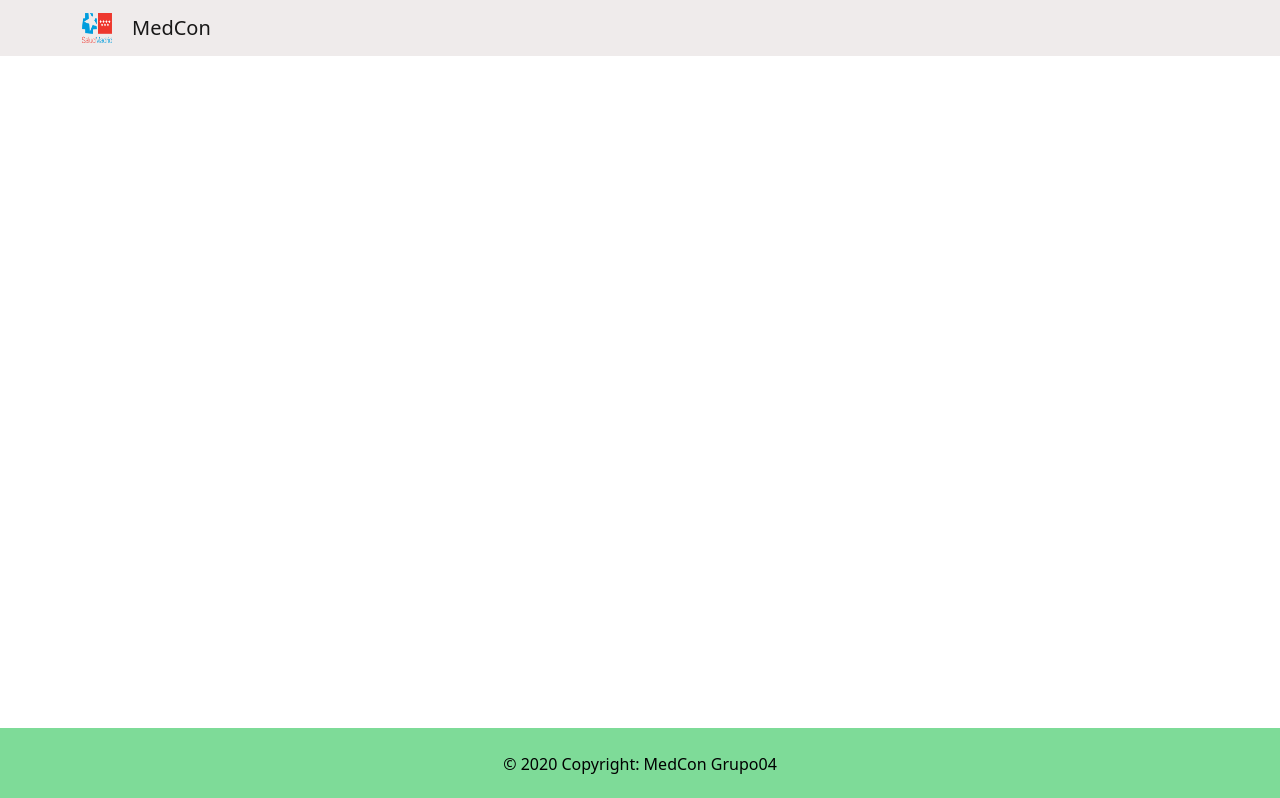
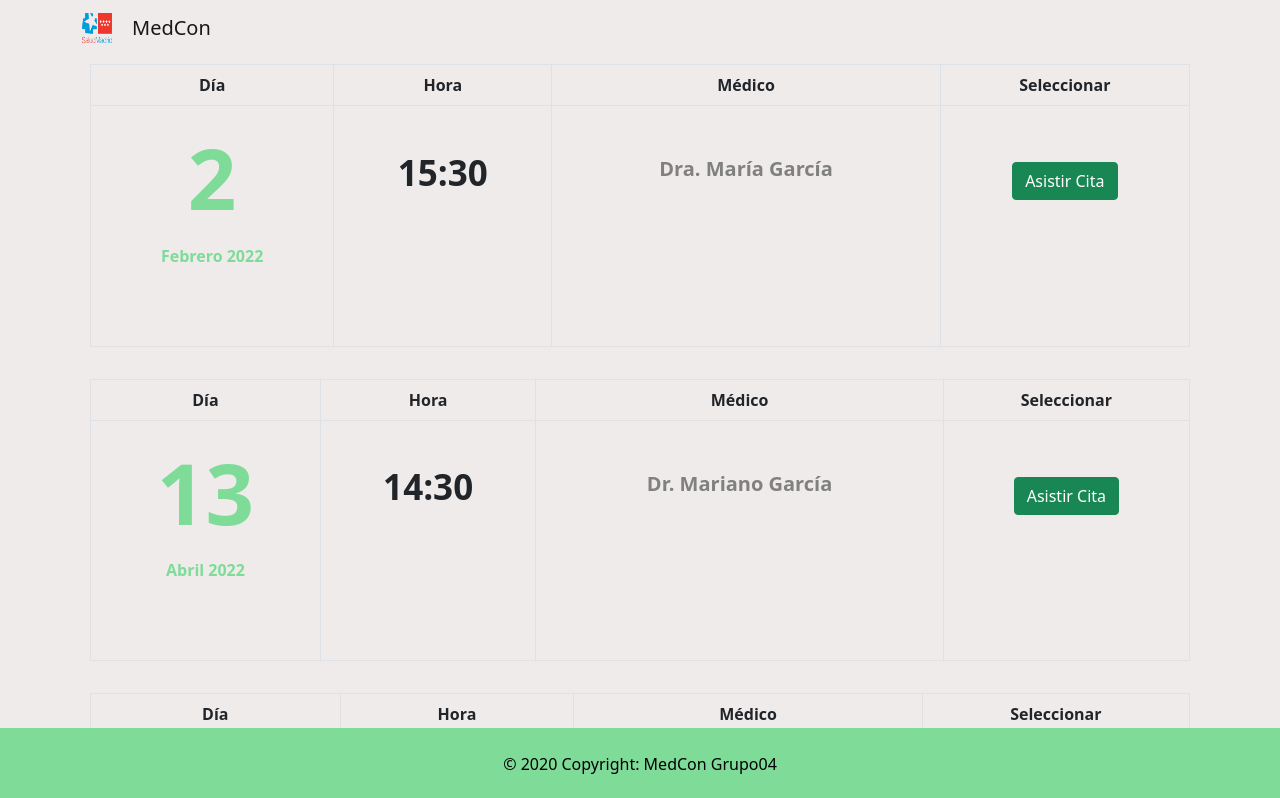
Before and after one commit to javiermofru/MedCon, a React (Create React App) app in the folder Sprint3/: page /citas in a window 1280 px wide. Shown: the top 798 px of the page. Built offline with nearby package versions, Linux system fonts and the light colour scheme.

Commit message:
tabla citas

```diff
--- a/Sprint3/src/App.js
+++ b/Sprint3/src/App.js
@@ -10,8 +10,6 @@ import {
 } from 'react-router-dom';
 import Home from './Componentes/Home';
 import Footer from './Componentes/Footer'
-import Error from './Componentes/Error';
-import CitasPaciente from './Componentes/CitasPaciente';
 import Login from './Componentes/Login';
 import Comprobacion from './Componentes/Comprobación'
 
@@ -38,11 +36,9 @@ function App() {
     <BrowserRouter>
     <Routes>
       <Route path="/" element={<Home/>} />
-      <Route path="citasPaciente" element={<CitasPaciente/>} />
       <Route path="codigo" element={<Codigo/>} />
-      <Route path="error" element={<Error/>} />
       <Route path="paciente" element={<Login/>} />
-      <Route path='comprobar' element={<Comprobacion/>}/>
+      <Route path='citas' element={<Comprobacion/>}/>
 
     </Routes>
   </BrowserRouter>
--- /dev/null
+++ b/Sprint3/src/Assets/error.css
@@ -0,0 +1,23 @@
+.Error {
+    border: transparent;
+    margin: 4%;
+    position: absolute;
+    top:0;
+    margin-top: 67px;
+    bottom: 0;
+    margin-bottom: 80px;
+    right: 0;
+    left: 0;
+    padding: 5%;
+
+  }
+
+  .ErrorInicio{
+    border: transparent;
+    float: left;
+    height: 100%;
+    width: 100%;
+    align-items: center;
+    vertical-align: middle;
+    text-align: center;
+  }
--- a/Sprint3/src/Componentes/CitasPaciente.js
+++ b/Sprint3/src/Componentes/CitasPaciente.js
@@ -10,6 +10,48 @@ let datos = JSON.parse(JSON.stringify(data));
 const Fecha = (props) => {
   return (
     <div>
+
+      <div className="container">
+        <div className="row">
+          <div className="col-12">
+            <table className="table table-bordered">
+              <tbody>
+                <tr>
+                  <th scope="col">Día</th>
+                  <th scope="col">Hora</th>
+                  <th scope="col">Médico</th>
+                  <th scope="col">Seleccionar</th>
+                </tr>
+                <tr>
+                  <th scope="row">
+                    <span id="fechaNumero">{props.iden}</span>
+                    <br/><br/><br/><br/>
+                    <span id="MesAño">{props.fecha}</span>
+                  </th>
+                  <th scope="row" id="hora">
+                    <br/>
+                    {props.hora}
+                  </th>
+                  <th scope="row" id="doctor">
+                    <br/><br/><br/><br/>
+                    {props.doctor}
+                  </th>
+                  <th scope="row" id="asistir">
+                    <br/><br/>
+                    <Button className="btn btn-success" href='codigo'>
+                    Asistir Cita
+                    </Button>
+                  </th>
+                </tr>
+              </tbody>
+            </table>
+
+          </div>
+        </div>
+      </div>
+
+
+    {/*}
         <tr>
           <td id="fechaNumero">{props.iden}</td>
           <td id="hora" width="200">
@@ -22,7 +64,7 @@ const Fecha = (props) => {
           <td id="MesAño">{props.fecha}</td>
           <td id="doctor">{props.doctor}</td>
           <td id="asistir"> <Button id='btn1' href='codigo'>Asistir Cita</Button></td>
-      </tr>
+  </tr> */}
       </div>
     );
   };
--- a/Sprint3/src/Componentes/Comprobación.js
+++ b/Sprint3/src/Componentes/Comprobación.js
@@ -1,11 +1,14 @@
 import logo from '../logo.svg';
 import 'bootstrap/dist/css/bootstrap.min.css';
+import CitasPaciente from './CitasPaciente';
+import Error from './Error';
 function Comprobacion() {
+    const tieneCitas = true;
+
 
   return (
-    <div className="codigo">
-        <div className='codigoInicio'>
-        </div>
+    <div>
+       {tieneCitas ? <CitasPaciente/> : <Error/>}
     </div>
   );
 }
--- a/Sprint3/src/Componentes/Error.js
+++ b/Sprint3/src/Componentes/Error.js
@@ -1,12 +1,44 @@
 import 'bootstrap/dist/css/bootstrap.min.css';
+import '../Assets/error.css'
 import { Card, Button } from 'react-bootstrap';
 import { faCircleXmark } from '@fortawesome/free-solid-svg-icons'
 import { FontAwesomeIcon } from '@fortawesome/react-fontawesome'
+import { Link,  } from 'react-router-dom';
 
-function Codigo() {
+
+function Error() {
+  var dni = '79120176S'
   return (
-    <div className="Codigo">
-        <Card id='caja' className="border-top-0 ">
+    <div className="Error">
+      <div className='ErrorInicio'>
+      <Card className="text-center">
+      <Card.Header>NO TIENE CITAS </Card.Header>
+      <Card.Body>
+          <Card.Text className='h3' >
+            El paciente con el DNI: {dni}
+          </Card.Text>
+          <Card.Text className='display-4'>
+            NO TIENE CITAS PARA HOY
+          </Card.Text>
+          <a href='paciente' className='btn btn-danger'>
+            VOLVER
+          </a>
+
+
+
+
+
+
+
+
+      </Card.Body>
+  </Card>
+</div>
+      {/*
+
+
+
+      <Card id='caja' className="border-top-0 ">
 
 
         <Card.Body className='card card-block w-40 mx-auto border-danger '>
@@ -24,8 +56,10 @@ function Codigo() {
 
   </Card>
 
+  */}
+
     </div>
   );
 }
 
-export default Codigo;
+export default Error;
```
Lines whose indentation alone changed are shown as unchanged.
